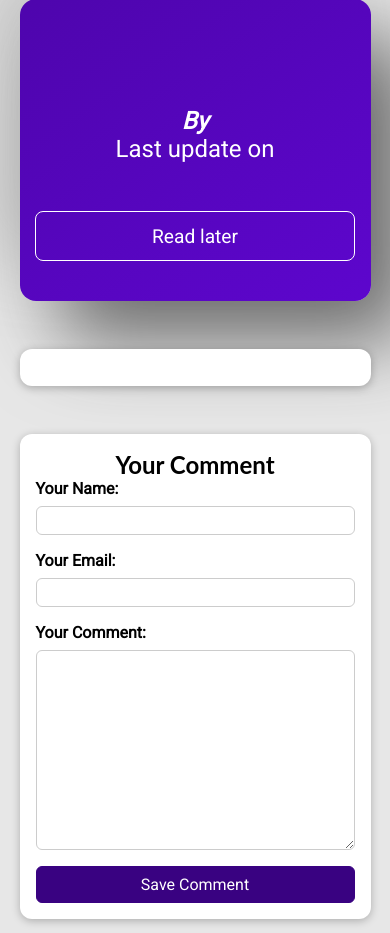
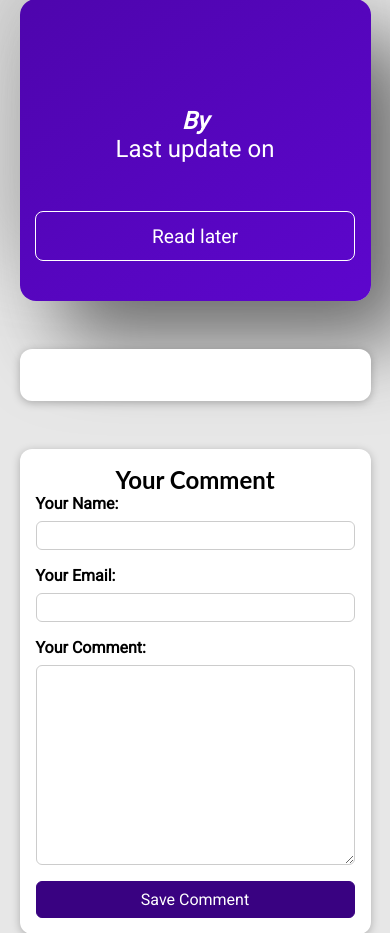
Before and after one commit to VahramMovsesyan/My_site, a Django app: template blog/templates/blog/post-detail.html in a window 390 px wide. Shown: the part 129-1062 px from the top of the page. Run offline with Django 4.2, Linux system fonts and the light colour scheme; the template is opened without the code that fills it: values that come from a table or form of the project are taken from there, others are empty.

Commit message:
detail-post.html mobile version

```diff
--- a/blog/static/blog/post-detail.css
+++ b/blog/static/blog/post-detail.css
@@ -90,10 +90,11 @@ main {
   padding: 1rem;
   border-radius: 12px;
   box-shadow: 0 2px 8px rgba(0, 0, 0, 0.25);
+  font-size: 1.5rem;
 }
 
 main p {
-  margin: 5px 0;
+  margin: 20px 0;
 }
 
 .detail {
@@ -273,6 +274,14 @@ main p {
 
 @media screen and (max-width: 480px){
 
+  #summary h2 {
+    font-size: 1.7rem;
+  }
+
+  main {
+    font-size: 1.3rem;
+  }
+
   .grid:nth-child(1) {
     grid-column: 1/4;
     grid-row: 1/2;
```
